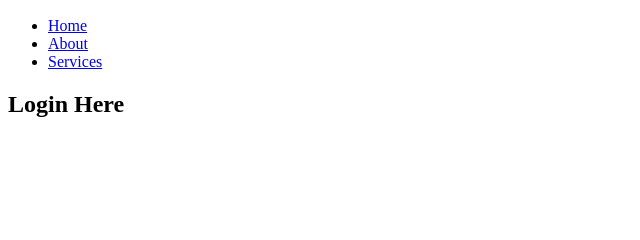
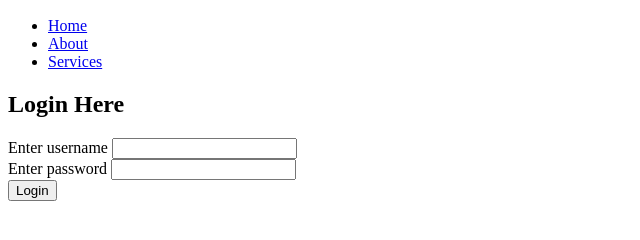
Before and after one commit to elvismabisi/Phase-1-project, a plain HTML site: page index.html in a window 1280 px wide. Shown: the part 50-290 px from the top of the page, without its empty margins (0-640 px from the left). Drawn offline with Linux system fonts and the light colour scheme.

Commit message:
complete

```diff
--- a/index.html
+++ b/index.html
@@ -26,5 +26,21 @@
             <p id="login-error-msg">
             </p>
           </div>
+          <div class="form-group">
+            <label for="email">Enter username</label>
+            <input type="text" name="username" class="form-control" required />
+          </div>
+          <div class="form-group">
+            <label for="password">Enter password</label>
+            <input
+              type="password"
+              name="password"
+              class="form-control"
+              required
+              /><br />
+          </div>
+          <input type="submit" id="loginBtn" class="btn" value="Login" />
+        </form>
+
 </body>
 </html>
```
